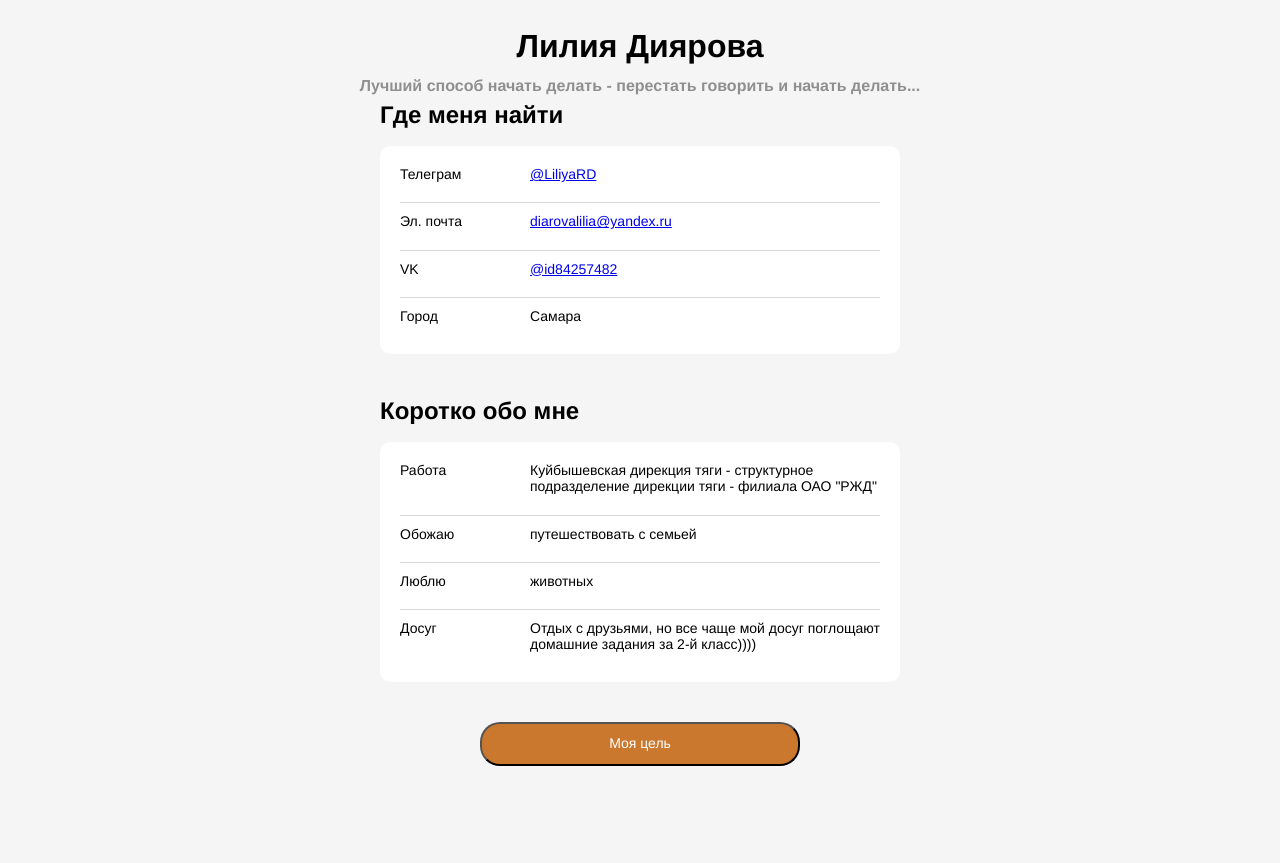
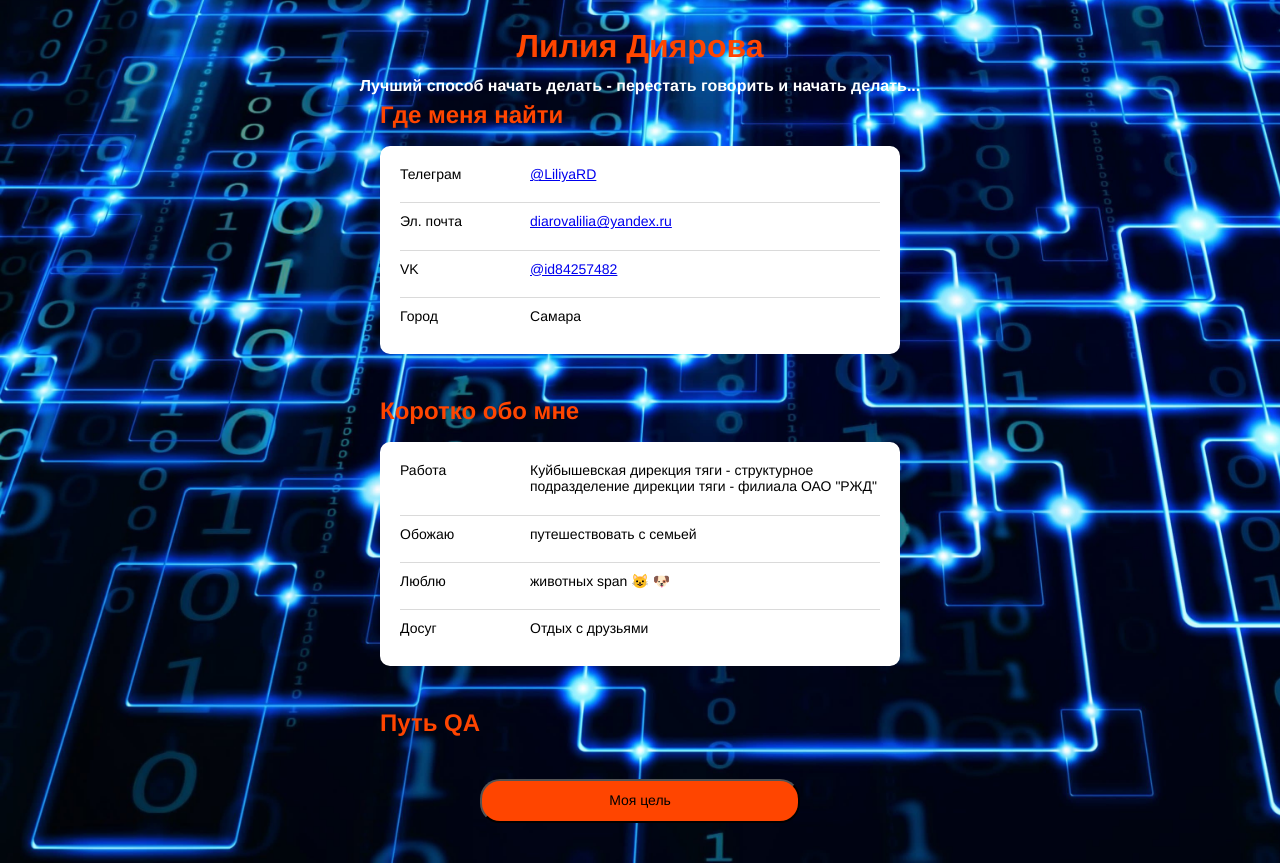
Before and after one commit to LiliQA-63/CV, a plain HTML site: page index.html in a window 1280 px wide. Shown: the part 353-1216 px from the top of the page. Before the commit the page ends 1159 px from the top, so only its background shows below. Drawn offline with Linux system fonts and the light colour scheme.

Commit message:
Добавила параграф, эмоджи, изменила фон

```diff
--- a/index.html
+++ b/index.html
@@ -8,7 +8,8 @@
     <link href="./style.css" rel="stylesheet" />
     <title>Обо мне</title>
     <link rel="icon" type="image/png" href="/favicon-96x96.png" sizes="96x96" />
-    <body>
+    <body style="background-image: url(333.jpg);
+    background-size: cover">
       <img src="1.png" alt="avatar" height=350px width=520px/>
       <h1 class="header__title">Лилия Диярова</h1>
       <h3 class="header__subtitle">Лучший способ начать делать - перестать говорить и начать делать...</h3>
@@ -51,11 +52,16 @@
           </li>
             <li class="links__link">
             <p class="links__title">Люблю</p>
-            <a class="links__link">животных</a>
+            <a class="links__link">животных span &#128570 &#128054</a>
           </li>
           <li class="links__link">
             <p class="links__title">Досуг</p>
-            <a class="links__link">Отдых с друзьями, но все чаще мой досуг поглощают домашние задания за 2-й класс))))</a>
+            <a class="links__link">Отдых с друзьями</a>
+            </li>
+        </ul>
+      </section>
+      <section class="links">
+            <h2 class="links__header">Путь QA</h2>
           </li>
         </ul>
       </section>
--- a/style.css
+++ b/style.css
@@ -1,7 +1,7 @@
 body {
   font-family: "Helvetica";
   background-color: #f5f5f5;
-  color: #000000;
+  color: black;
   display: flex;
   flex-direction: column;
   justify-content: center;
@@ -21,6 +21,7 @@ body {
   font-size: 32px;
   line-height: 1.2;
   font-family: "Helvetica Neue";
+  color:orangered;
 }
 
 .header__subtitle {
@@ -28,6 +29,7 @@ body {
   font-size: 16px;
   line-height: 1.4;
   margin: 0;
+  color:white;
 }
 
 .links {
@@ -40,6 +42,7 @@ body {
   font-size: 24px;
   line-height: 1.4;
   margin: 0 0 15px 0;
+  color:orangered;
 }
 
 .links__container {
@@ -81,7 +84,7 @@ body {
 .linsk__link,
 .links__link:visited {
   text-decoration: none;
-  color: #cb782f;
+  color: blue;
 }
 
 .links__title {
@@ -101,12 +104,10 @@ footer {
   align-items: center;
   padding: 10px;
   width: 320px;
-  background: #cb782f;
+  background: orangered;
   border-radius: 20px;
-
   font-size: 14px;
   line-height: 1.4;
-
-  color: #ffffff;
+  color: black;
   text-decoration: none;
 }
```
Also changed, not shown: 333.jpg (added).
